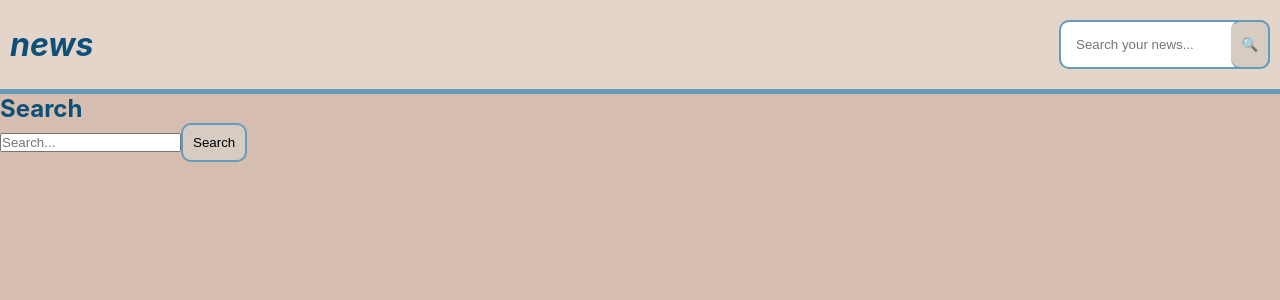
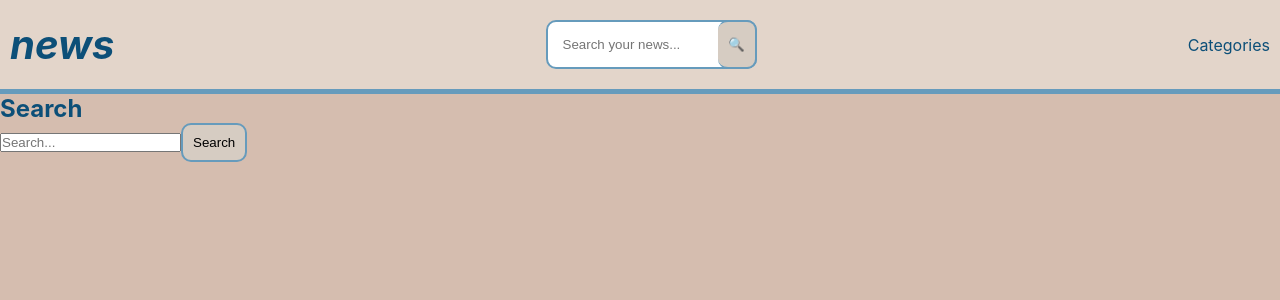
Before and after one commit to BeaCoden/context-news-api, a React (Create React App) app: page /search in a window 1280 px wide. Shown: the top 300 px of the page. Built offline with nearby package versions, Linux system fonts and the light colour scheme.

Commit message:
refactor: Update Header component with Navbar and styling changes

```diff
--- a/src/components/common/Header/Header.jsx
+++ b/src/components/common/Header/Header.jsx
@@ -1,7 +1,7 @@
 import React, { useState } from "react";
+import { useNavigate } from "react-router-dom";
+import Navbar from "../navbar/Navbar";
 import styles from "./Header.module.css";
-import { useNavigate } from "react-router-dom";
-// import Navbar from "../navbar/Navbar";
 
 const Header = () => {
   const [search, setSearch] = useState("");
@@ -15,7 +15,9 @@ const Header = () => {
 
   return (
     <div className={styles.container}>
-      <h1>
+      <h1
+        className={styles.heading}
+        onClick={() => navigate("/")}>
         <em>news</em>
       </h1>
       <div className={styles.top}>
@@ -41,7 +43,7 @@ const Header = () => {
           </div>
         </form>
       </div>
-      {/* <Navbar /> */}
+      <Navbar />
     </div>
   );
 };
--- a/src/components/common/Header/Header.module.css
+++ b/src/components/common/Header/Header.module.css
@@ -15,6 +15,12 @@
   align-items: center;
   justify-content: center;
   gap: 10px;
+}
+
+.heading {
+  font-size: 2.5rem;
+  color: var(--font-color);
+  cursor: pointer;
 }
 
 form {
```
